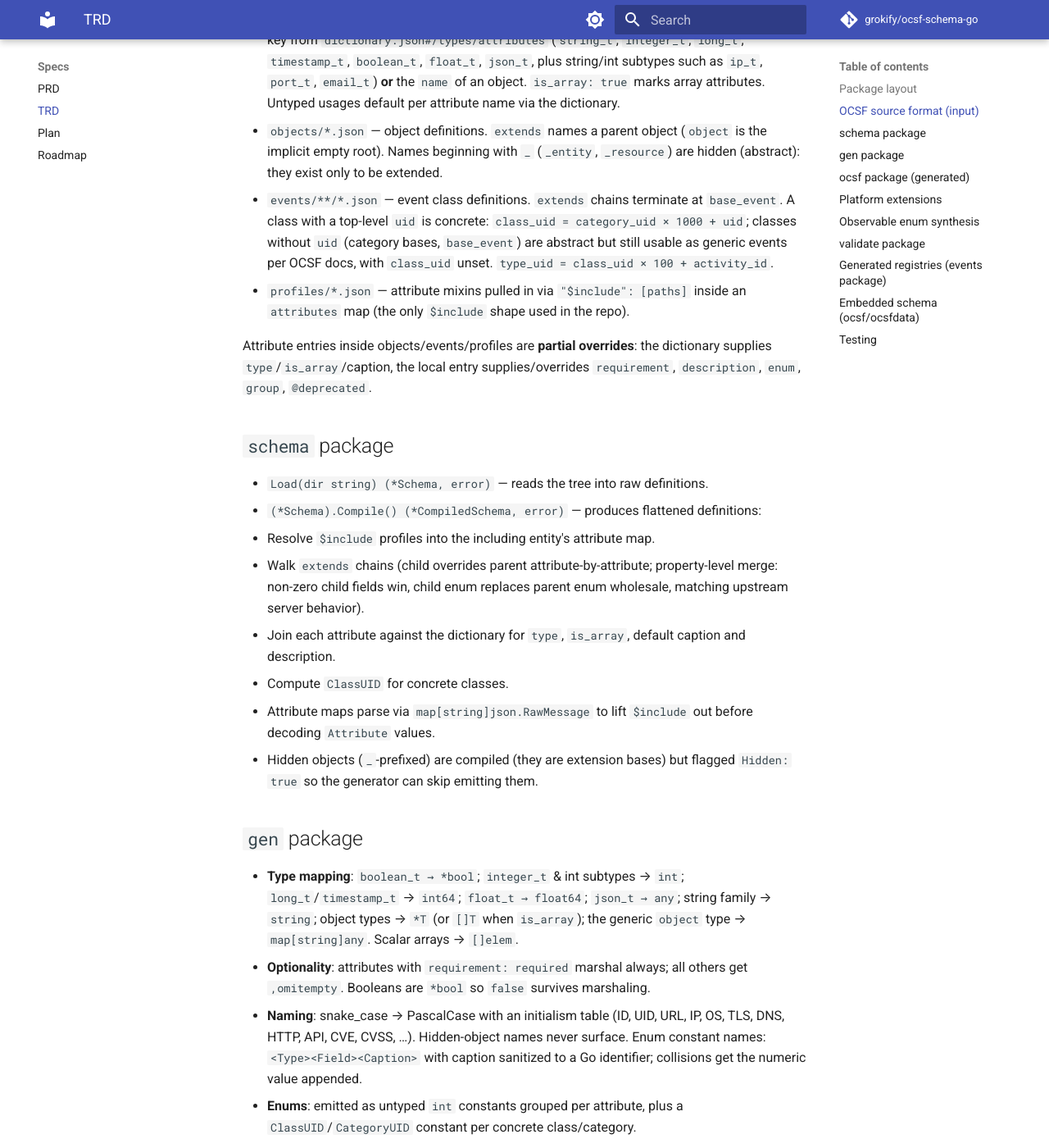
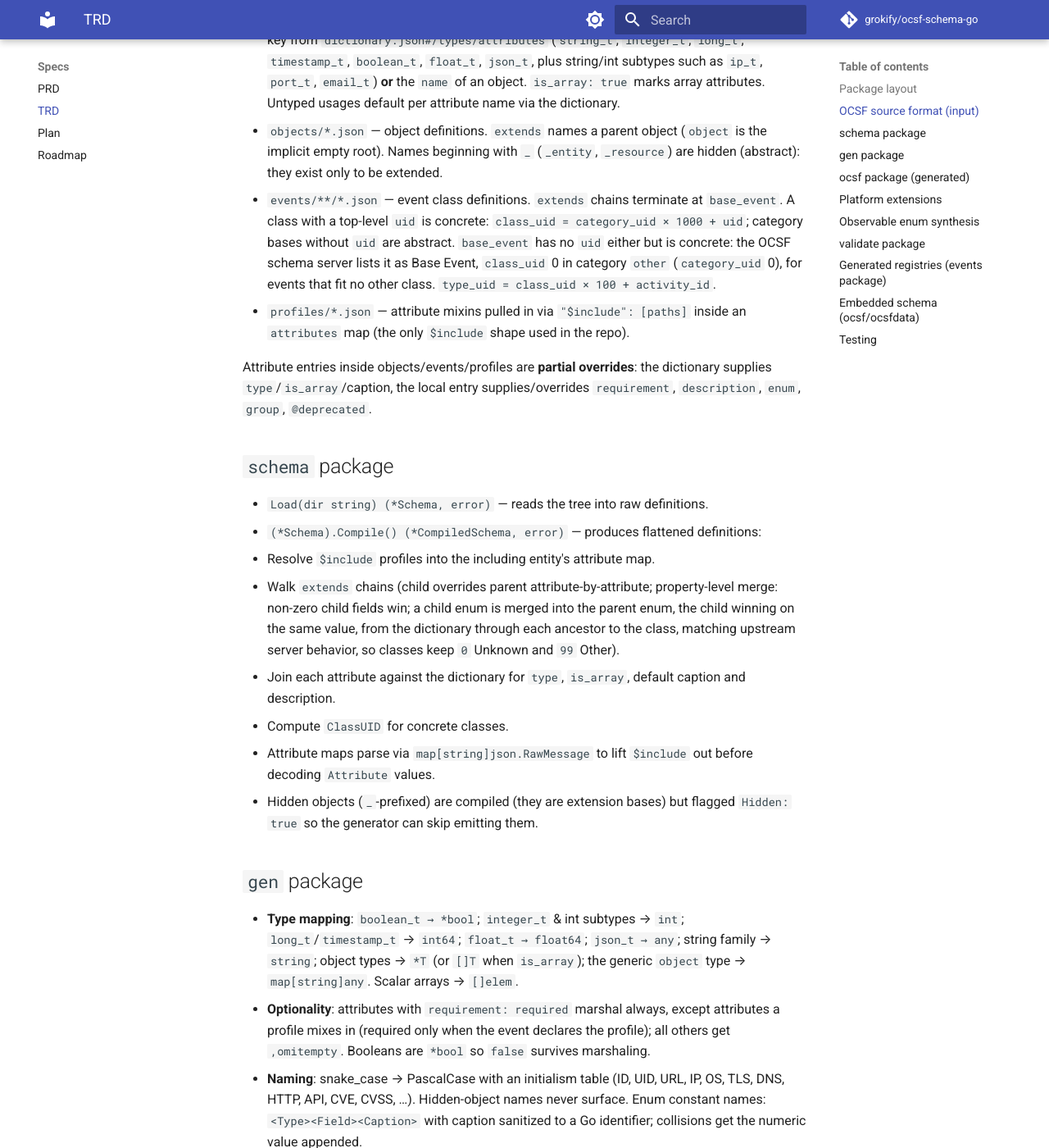
Before and after one commit to grokify/ocsf-schema-go, an MkDocs documentation site: the page built from docs/specs/TRD.md, in a window 1280 px wide and 1400 px high, scrolled down 622 px. Shown: the whole window at 82% size. Built offline with MkDocs 1.6.1 and Material for MkDocs 9.7.7, drawn with Linux system fonts in a browser that asks for light colours; comment, search, counter and statistics services are not loaded.

Commit message:
docs: describe profile omitempty, enum refinement and Base Event
Co-Authored-By: Claude Opus 5.5 <noreply@anthropic.com>

```diff
--- a/docs/specs/TRD.md
+++ b/docs/specs/TRD.md
@@ -28,9 +28,10 @@ An OCSF schema checkout contains:
   (abstract): they exist only to be extended.
 - `events/**/*.json` — event class definitions. `extends` chains terminate at
   `base_event`. A class with a top-level `uid` is concrete:
-  `class_uid = category_uid × 1000 + uid`; classes without `uid` (category bases,
-  `base_event`) are abstract but still usable as generic events per OCSF docs, with
-  `class_uid` unset. `type_uid = class_uid × 100 + activity_id`.
+  `class_uid = category_uid × 1000 + uid`; category bases without `uid` are
+  abstract. `base_event` has no `uid` either but is concrete: the OCSF schema server
+  lists it as Base Event, `class_uid` 0 in category `other` (`category_uid` 0), for
+  events that fit no other class. `type_uid = class_uid × 100 + activity_id`.
 - `profiles/*.json` — attribute mixins pulled in via `"$include": [paths]` inside an
   `attributes` map (the only `$include` shape used in the repo).
 
@@ -44,8 +45,9 @@ supplies `type`/`is_array`/caption, the local entry supplies/overrides `requirem
 - `(*Schema).Compile() (*CompiledSchema, error)` — produces flattened definitions:
   - Resolve `$include` profiles into the including entity's attribute map.
   - Walk `extends` chains (child overrides parent attribute-by-attribute; property-level
-    merge: non-zero child fields win, child enum replaces parent enum wholesale, matching
-    upstream server behavior).
+    merge: non-zero child fields win; a child enum is merged into the parent enum, the
+    child winning on the same value, from the dictionary through each ancestor to the
+    class, matching upstream server behavior, so classes keep `0` Unknown and `99` Other).
   - Join each attribute against the dictionary for `type`, `is_array`, default caption
     and description.
   - Compute `ClassUID` for concrete classes.
@@ -60,8 +62,9 @@ supplies `type`/`is_array`/caption, the local entry supplies/overrides `requirem
   `long_t`/`timestamp_t` → `int64`; `float_t → float64`; `json_t → any`;
   string family → `string`; object types → `*T` (or `[]T` when `is_array`); the generic
   `object` type → `map[string]any`. Scalar arrays → `[]elem`.
-- **Optionality**: attributes with `requirement: required` marshal always; all others get
-  `,omitempty`. Booleans are `*bool` so `false` survives marshaling.
+- **Optionality**: attributes with `requirement: required` marshal always, except
+  attributes a profile mixes in (required only when the event declares the profile);
+  all others get `,omitempty`. Booleans are `*bool` so `false` survives marshaling.
 - **Naming**: snake_case → PascalCase with an initialism table (ID, UID, URL, IP, OS, TLS,
   DNS, HTTP, API, CVE, CVSS, …). Hidden-object names never surface. Enum constant names:
   `<Type><Field><Caption>` with caption sanitized to a Go identifier; collisions get the
```
Also changed, not shown: README.md (+10 -4 lines).
